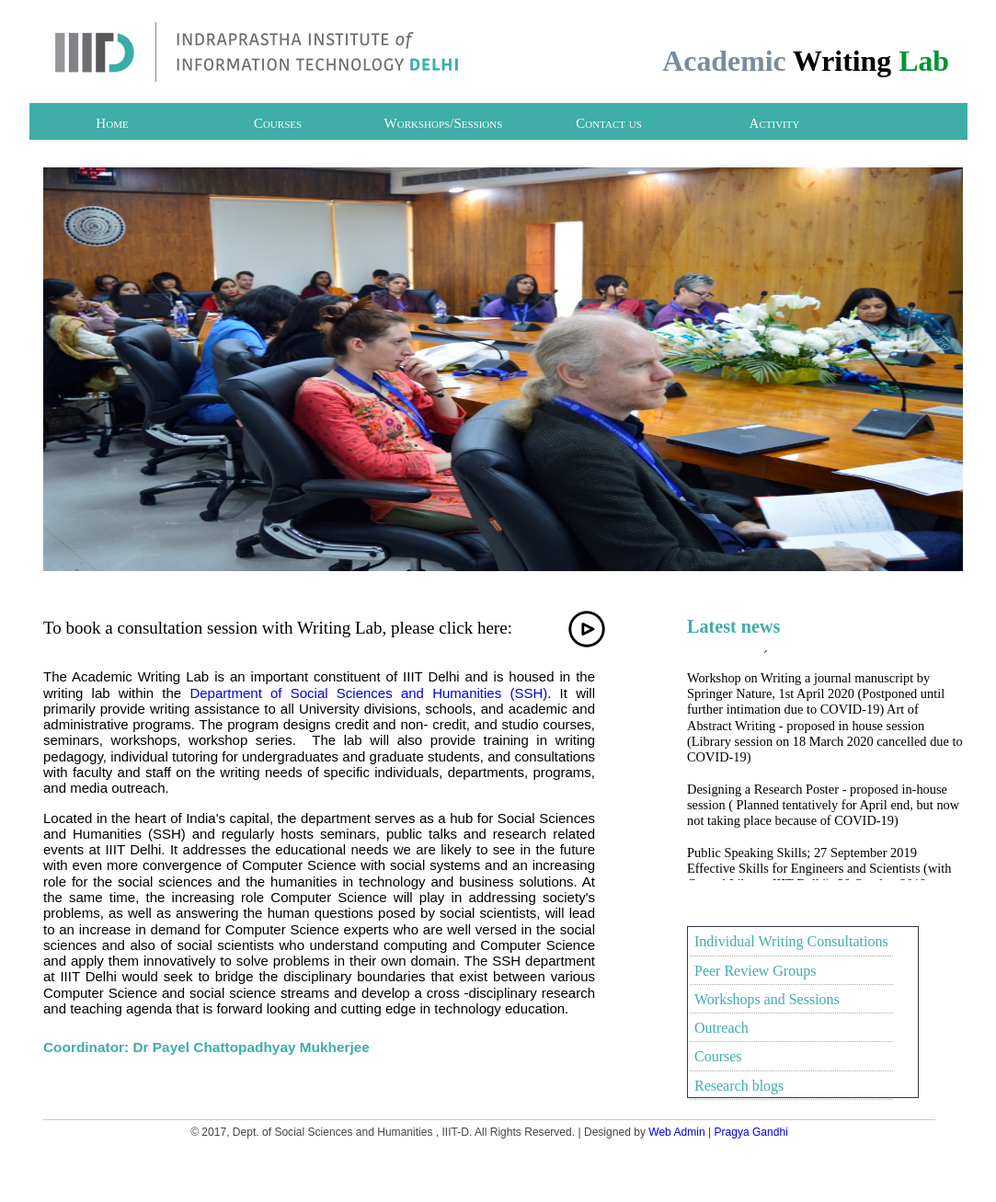
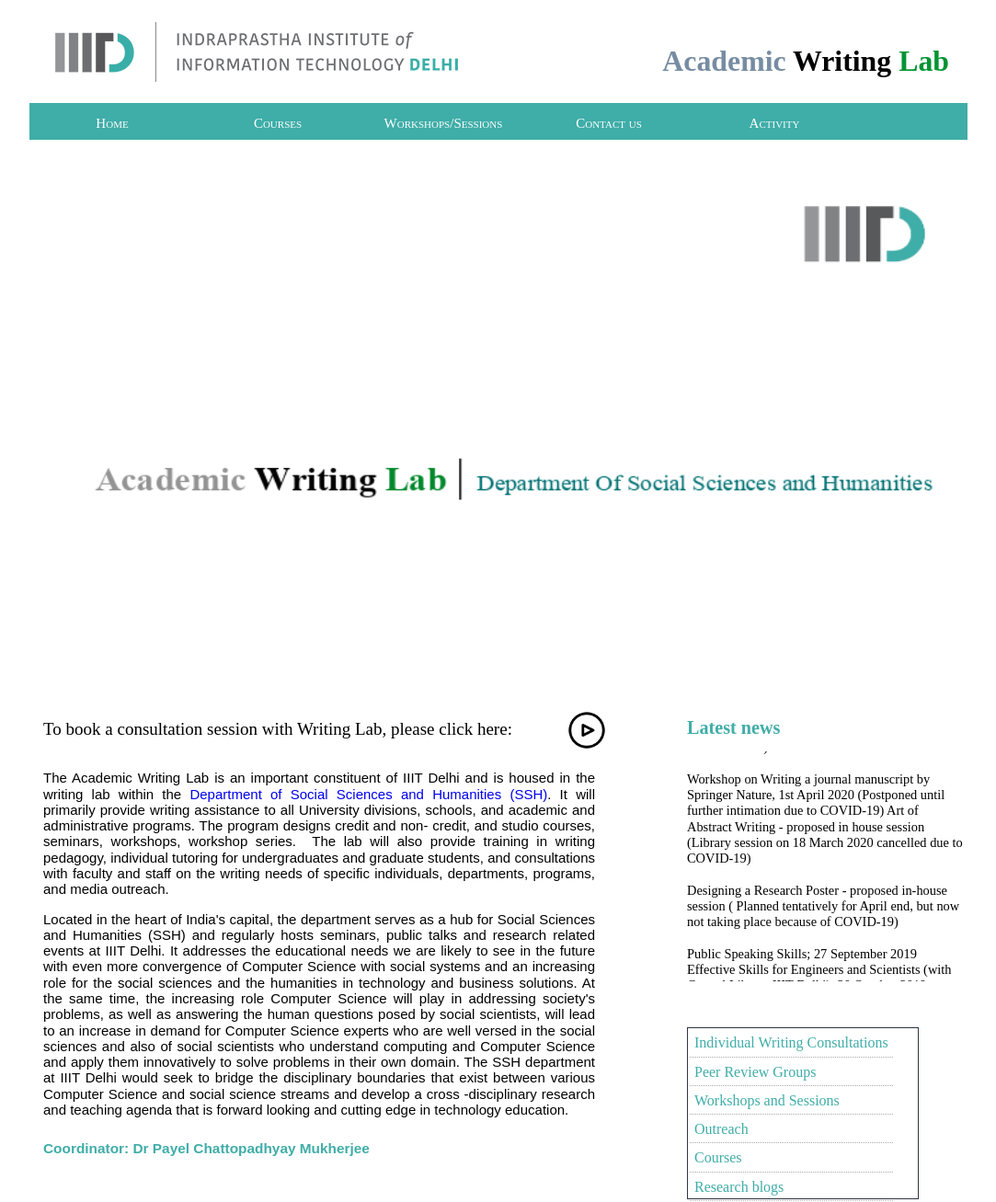
Before and after one commit to pragya2211/AcademicWriting, a PHP site: page / in a window 1280 px wide. Shown: the top 1307 px of the page at 92% size, without its empty margins (108-1191 px from the left). Before the commit the page ends 1238 px from the top, so only its background shows below. Run offline with PHP 8.4, Linux system fonts and the light colour scheme; some web fonts are replaced.

Commit message:
commited

```diff
--- a/index.php
+++ b/index.php
@@ -43,13 +43,13 @@
 
 <div class="page">
 
-<div class="container" style="width: 1000px; height: 70px;">
+<div class="container" style="width: 1000px; height: 180px;">
 
     <input type="radio" id="i1" name="images" checked />
 
     <div class="slide_img" id="one">
 
-            <img src="./gallery/1.jpg">
+            <img src="./images/awl_logo.png">
 
 
     </div>
```
Also changed, not shown: images/awl_logo.png.
